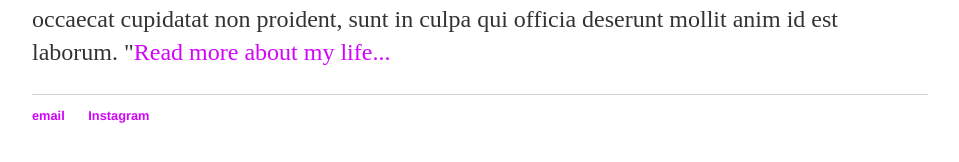
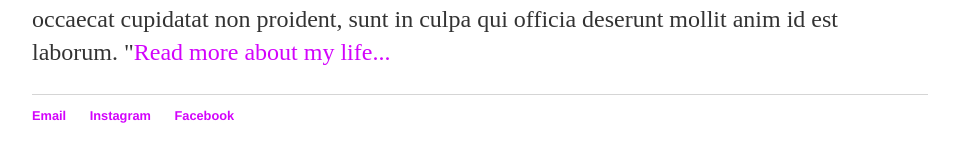
Before and after one commit to Claire-95/GraceWebsite, a Jekyll site: the page built from index.html, in a window 1280 px wide. Shown: the part 329-491 px from the top of the page, without its empty margins (160-1119 px from the left). Built offline with Jekyll 4.4.1, drawn with Linux system fonts in a browser that asks for light colours.

Commit message:
Update default.html

```diff
--- a/_layouts/default.html
+++ b/_layouts/default.html
@@ -8,9 +8,9 @@
 	<body>
 		<nav>
     		<ul>
-        		<li><a href="/">Home</a></li>
+        		<li><a href="https://claire-95.github.io/">Home</a></li>
 	        	<li><a href="/offerings">Offerings</a></li>
-        		<li><a href="/creative writing">Creative Writing</a></li>
+        		<li><a href="https://claire-95.github.io/Creative-Writing/">Creative Writing</a></li>
         		<li><a href="/Additional Information">Additional Information</a></li>
     		</ul>
 		</nav>
@@ -21,8 +21,9 @@
 			</div><!-- /.container -->
 		<footer>
     		<ul>
-        		<li><a href="mailto:madigrace@hotmail.co.uk">email</a></li>
+        		<li><a href="mailto:madigrace@hotmail.co.uk">Email</a></li>
         		<li><a href="https://www.instagram.com/waevey.witch/">Instagram</a></li>
+			<li><a href="https://www.facebook.com/facebook/">Facebook</a></li>
 			</ul>
 		</footer>
 	</body>
```
